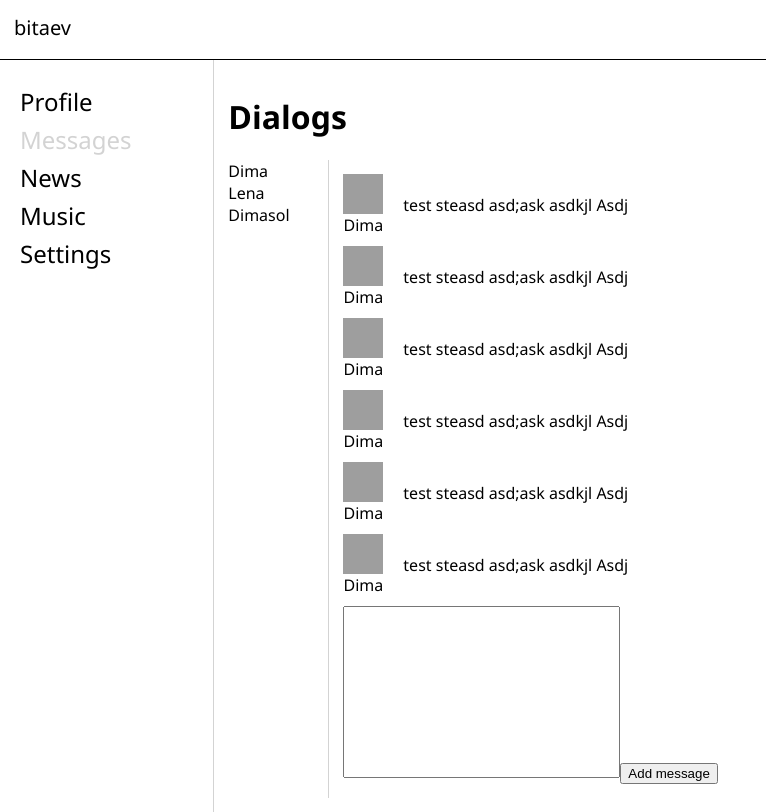
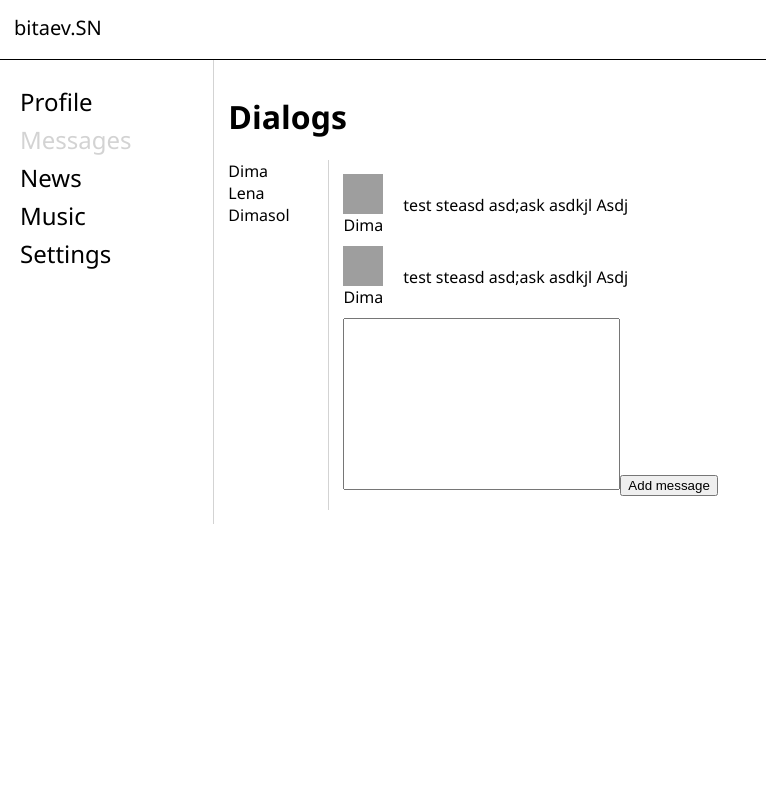
Before and after one commit to Sabfes/Soc-net, a React (Create React App) app: page /dialogs in a window 1280 px wide. Shown: the whole page, without its empty margins (0-766 px from the left). Built offline with nearby package versions, Linux system fonts and the light colour scheme; grey boxes are pictures that could not be loaded.

Commit message:
refactor myredux

```diff
--- a/src/App.js
+++ b/src/App.js
@@ -8,15 +8,23 @@ import News from "./Pages/News/News";
 import Music from "./Pages/Music/Music";
 import Settings from "./Pages/Settings/Settings";
 
-
 function App(props) {
   return (
     <div className="App-wrapper">
         <Header />
 
         <Navbar />
-        <Route path={'/profile'} render={()=> <Profile textAreaValue={props.textAreaValue} onTextAreaChange={props.onTextAreaChange} addNewPost={props.addNewPost} posts={props.posts} />} />
-        <Route path={'/dialogs'} render={()=> <Dialogs dialogs={props.dialogs} messages={props.messages}/>} />
+        <Route path={'/profile'} render={()=> <Profile
+            textAreaValue={props.state.profilePage.newPostText}
+            dispatch={props.dispatch}
+            posts={props.state.profilePage.posts} />}
+        />
+        <Route path={'/dialogs'} render={()=> <Dialogs
+            textAreaValue={props.state.messagesPage.newMessageText}
+            dialogs={props.state.profilePage.dialogs}
+            messages={props.state.messagesPage.messages}
+            dispatch={props.dispatch} />}
+        />
         <Route path={'/news'} component={News} />
         <Route path={'/music'} component={Music} />
         <Route path={'/settings'} component={Settings} />
--- a/src/Pages/Dialogs/Dialogs.js
+++ b/src/Pages/Dialogs/Dialogs.js
@@ -2,13 +2,9 @@ import React from 'react'
 import classes from './Dialogs.module.css'
 import Message from "./Message/Message";
 import DialogItem from "./DialogItem/DialogItem";
+import {addNewMessageActionCreator, newMessageUpdate} from "../../redux/MessagesReducer";
 
 const Dialogs = (props) => {
-    const newPostText = React.createRef()
-
-    const addNewPost = () => {
-        console.log(newPostText.current.value)
-    }
 
     return (
         <div className={classes.Dialogs}>
@@ -34,8 +30,15 @@ const Dialogs = (props) => {
                     }
 
                     <div>
-                        <textarea ref={newPostText} className={classes.Dialogs__textarea} name="" id="" cols="30" rows="10"></textarea>
-                        <button onClick={addNewPost}>Add message</button>
+                        <textarea
+                            value={props.textAreaValue}
+                            className={classes.Dialogs__textarea}
+                            cols="30"
+                            rows="10"
+                            onChange={(e)=>props.dispatch(newMessageUpdate(e.target.value))}
+                        >
+                        </textarea>
+                        <button onClick={()=> props.dispatch(addNewMessageActionCreator())}>Add message</button>
                     </div>
                 </div>
 
--- a/src/Pages/Profile/Profile.js
+++ b/src/Pages/Profile/Profile.js
@@ -10,7 +10,7 @@ const Profile = (props) => {
 
 
             <ProfileInfo />
-            <MyPosts textAreaValue={props.textAreaValue} onTextAreaChange={props.onTextAreaChange} addNewPost={props.addNewPost} posts={props.posts}/>
+            <MyPosts textAreaValue={props.textAreaValue} dispatch={props.dispatch} posts={props.posts}/>
         </main>
     )
 }
--- a/src/Pages/Profile/myPosts/MyPosts.js
+++ b/src/Pages/Profile/myPosts/MyPosts.js
@@ -1,13 +1,15 @@
 import React from 'react'
 import classes from './MyPosts.module.css'
 import Post from "./Post/Post";
+import {addPostActionCreator, newPostTextUpdate} from "../../../redux/ProfileReducer";
+
+
 
 const MyPosts = props => {
-
     const newPostText = React.createRef()
 
     const onChange = () => {
-        props.onTextAreaChange(newPostText.current.value)
+        props.dispatch(newPostTextUpdate(newPostText.current.value))
     }
     return (
         <div className={classes.MyPost}>
@@ -15,7 +17,7 @@ const MyPosts = props => {
 
             <div>
                 <textarea onChange={onChange} ref={newPostText} className={classes.MyPost__textarea} value={props.textAreaValue} name="" id="" cols="30" rows="10"></textarea>
-                <button onClick={props.addNewPost}>Add post</button>
+                <button onClick={() => {props.dispatch(addPostActionCreator())}}>Add post</button>
             </div>
 
             {
--- a/src/components/Header/Header.js
+++ b/src/components/Header/Header.js
@@ -4,7 +4,7 @@ import classes from './Header.module.css'
 const Header = () => {
     return (
         <header className={classes.Header}>
-            <span className={classes.Header__logo}>bitaev</span>
+            <span className={classes.Header__logo}>bitaev.SN</span>
         </header>
     )
 }
--- a/src/index.js
+++ b/src/index.js
@@ -3,7 +3,7 @@ import ReactDOM from 'react-dom';
 import './index.css';
 import App from './App';
 import reportWebVitals from './reportWebVitals';
-import store from './redux/state'
+import store from './redux/store'
 import {BrowserRouter} from "react-router-dom";
 
 
@@ -12,14 +12,9 @@ const rerender = (state) => {
         <BrowserRouter>
             <React.StrictMode>
                 <App
-                    onTextAreaChange={store.onTextAreaChange.bind(store)}
-                    addNewPost={store.addNewPost.bind(store)}
+                    dispatch={store.dispatch.bind(store)}
 
-                    posts={state.profilePage.posts}
-                    dialogs={state.profilePage.dialogs}
-                    textAreaValue={state.profilePage.newPostText}
-
-                    messages={state.messagesPage.messages}
+                    state={state}
                 />
             </React.StrictMode>
         </BrowserRouter>,
--- /dev/null
+++ b/src/redux/ActionTypes.js
@@ -0,0 +1,6 @@
+// ACTION TYPE
+export const NEW_POST_TEXT = 'NEW_POST_TEXT'
+export const ADD_POST = 'ADD_POST'
+
+export const ADD_MESSAGE = 'ADD_MESSAGE'
+export const NEW_MESSAGE_TEXT = 'NEW_MESSAGE_TEXT'
--- /dev/null
+++ b/src/redux/MessagesReducer.js
@@ -0,0 +1,35 @@
+import {ADD_MESSAGE, NEW_MESSAGE_TEXT} from "./ActionTypes";
+
+const MessagesReducer = (state, action) => {
+    switch (action.type) {
+        case ADD_MESSAGE:
+            const msg = {
+                name: 'Dima',
+                text: state.newMessageText
+            }
+            state.messages.push(msg)
+            state.newMessageText = ''
+            return state
+        case NEW_MESSAGE_TEXT:
+            state.newMessageText = action.text
+            return state
+        default:
+            return state
+    }
+}
+
+export default MessagesReducer
+
+
+export const addNewMessageActionCreator = () => {
+    return {
+        type: ADD_MESSAGE,
+    }
+}
+
+
+export const newMessageUpdate = (text) => {
+    return {
+        type: NEW_MESSAGE_TEXT, text
+    }
+}
--- /dev/null
+++ b/src/redux/ProfileReducer.js
@@ -0,0 +1,35 @@
+import {ADD_POST, NEW_POST_TEXT} from "./ActionTypes";
+
+const ProfileReducer = (state, action) => {
+    switch (action.type) {
+        case ADD_POST:
+            if (state.newPostText === '') {
+                console.log('0 value')
+            } else {
+                state.posts.push({id: state.posts.length, text: state.newPostText})
+                state.newPostText = ''
+            }
+            return state
+        case NEW_POST_TEXT:
+            console.log(state, action.text)
+            state.newPostText = action.text
+            return state
+        default:
+            return state
+    }
+}
+
+export default ProfileReducer
+
+export const addPostActionCreator = () => {
+    return {
+        type: ADD_POST,
+    }
+}
+
+
+export const newPostTextUpdate = (text) => {
+    return {
+        type: NEW_POST_TEXT, text
+    }
+}
--- a/src/redux/state.js
+++ /dev/null
@@ -1,45 +0,0 @@
-let store = {
-    _state: {
-        profilePage: {
-            posts: [{id: 1, text: 'id1 text'},{id: 2, text: 'id2 text'}],
-            dialogs: [{name: 'Dima', id: 1}, {name: 'Lena', id: 2}, {name: 'Dimasol', id: 3}],
-            newPostText: '',
-        },
-        messagesPage: {
-            messages: [
-                {name: 'Dima', text: 'test steasd asd;ask asdkjl Asdj '},
-                {name: 'Dima', text: 'test steasd asd;ask asdkjl Asdj '},
-                {name: 'Dima', text: 'test steasd asd;ask asdkjl Asdj '},
-                {name: 'Dima', text: 'test steasd asd;ask asdkjl Asdj '},
-                {name: 'Dima', text: 'test steasd asd;ask asdkjl Asdj '},
-                {name: 'Dima', text: 'test steasd asd;ask asdkjl Asdj '}
-            ]
-        }
-    },
-    getState() {
-      return this._state
-    },
-    _CallSubscriber(state) {
-        console.log('state render', state)
-    },
-    addNewPost() {
-        if (this._state.profilePage.newPostText === '') {
-            console.log('0 value')
-        } else {
-            this._state.profilePage.posts.push({id: this._state.profilePage.posts.length, text: this._state.profilePage.newPostText})
-            this._state.profilePage.newPostText = ''
-            this._CallSubscriber(this._state)
-        }
-
-    },
-    onTextAreaChange(text) {
-        this._state.profilePage.newPostText = text
-        this._CallSubscriber(this._state)
-    },
-    subscribe(observer) {
-        this._CallSubscriber = observer
-    },
-}
-
-export default store
-window.store = store
--- /dev/null
+++ b/src/redux/store.js
@@ -0,0 +1,35 @@
+import ProfileReducer from "./ProfileReducer";
+import MessagesReducer from "./MessagesReducer";
+
+let store = {
+    _state: {
+        profilePage: {
+            posts: [{id: 1, text: 'id1 text'},{id: 2, text: 'id2 text'}],
+            dialogs: [{name: 'Dima', id: 1}, {name: 'Lena', id: 2}, {name: 'Dimasol', id: 3}],
+            newPostText: '',
+        },
+        messagesPage: {
+            messages: [
+                {name: 'Dima', text: 'test steasd asd;ask asdkjl Asdj '},
+                {name: 'Dima', text: 'test steasd asd;ask asdkjl Asdj '},
+            ],
+            newMessageText: '',
+        }
+    },
+    _CallSubscriber() {    },
+
+    getState() {
+      return this._state
+    },
+    subscribe(observer) {
+        this._CallSubscriber = observer
+    },
+
+    dispatch(action) {
+        this._state.profilePage = ProfileReducer(this._state.profilePage, action)
+        this._state.messagesPage = MessagesReducer(this._state.messagesPage, action)
+        this._CallSubscriber(this._state)
+    },
+}
+
+export default store
```
